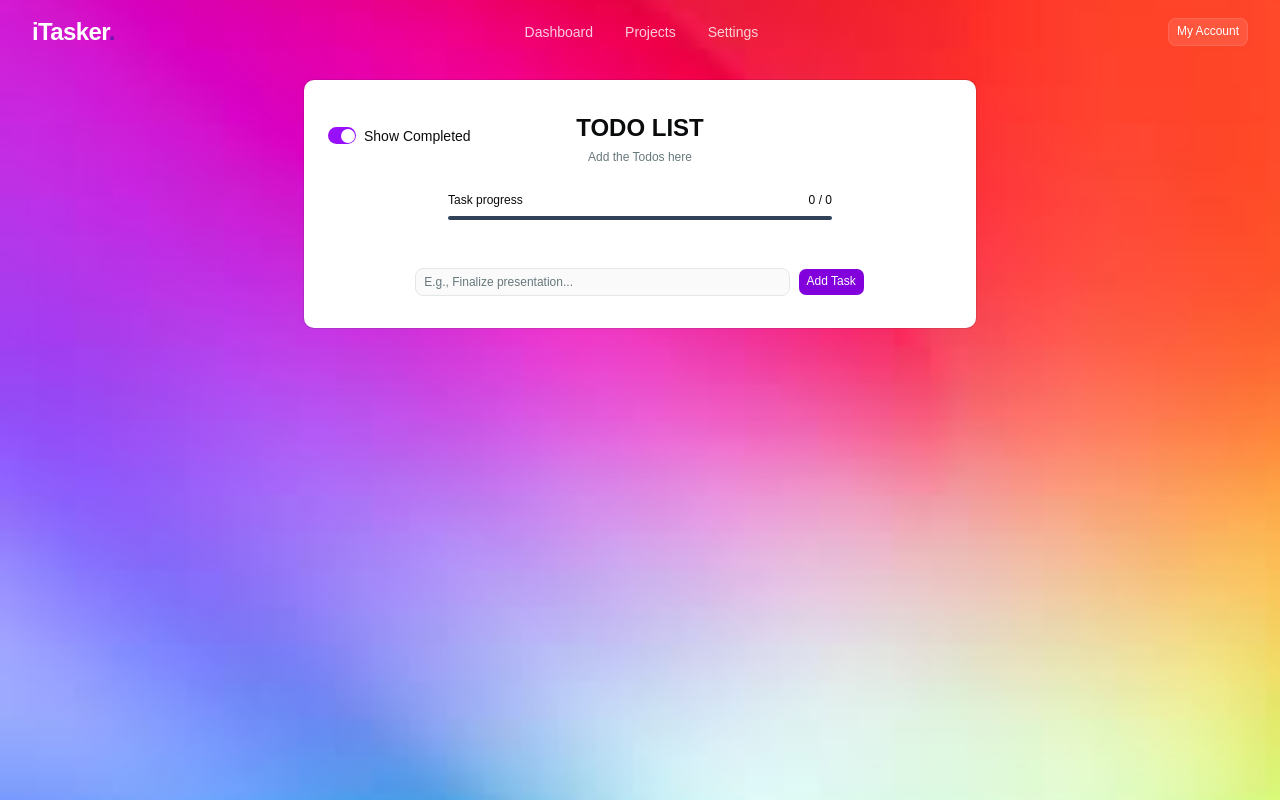
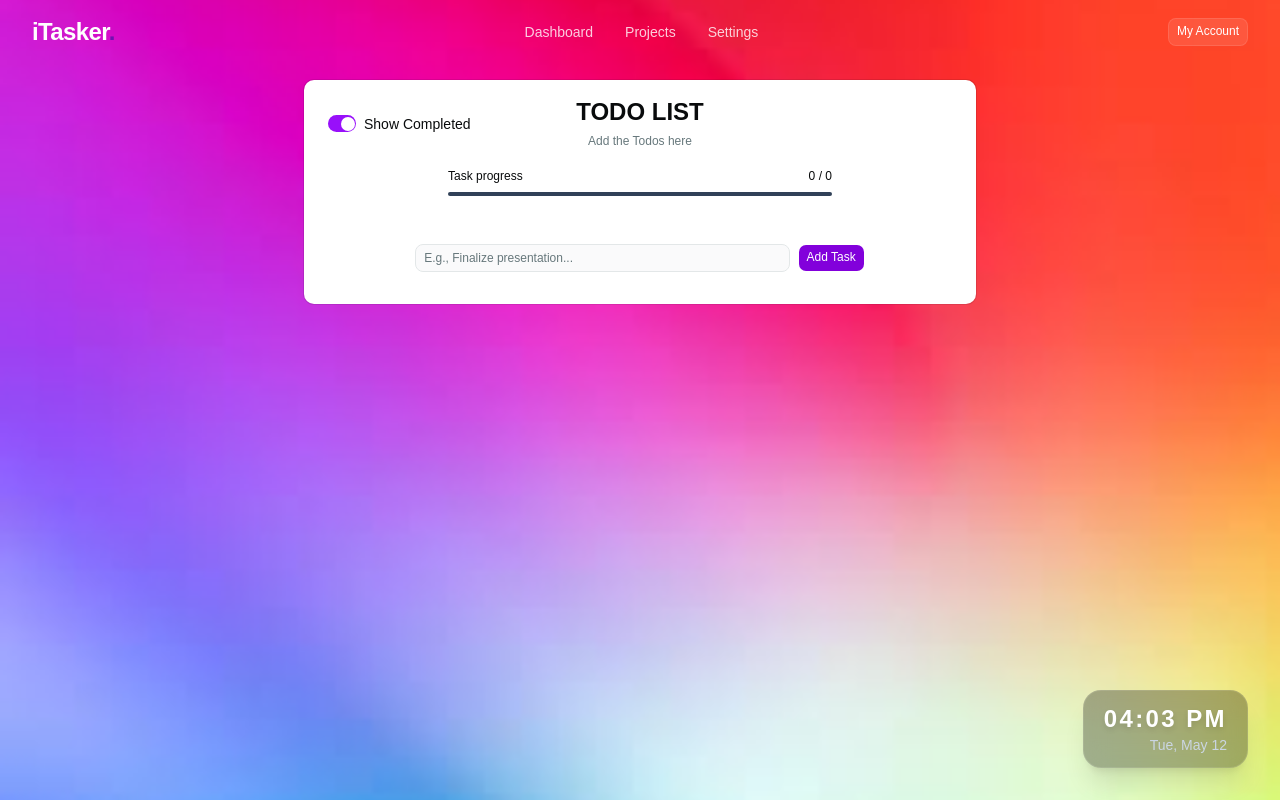
Before and after one commit to SwarnabhG07/iTasker, a React (Vite) app: page / in a window 1280 px wide. Built offline with nearby package versions, Linux system fonts and the light colour scheme.

Commit message:
feat: add real-time clock display with formatted time and date in the app

```diff
--- a/src/App.tsx
+++ b/src/App.tsx
@@ -9,7 +9,7 @@ import { Progress } from "@/components/ui/progress"
 import { Field, FieldLabel } from "@/components/ui/field"
 import { Switch } from "@/components/ui/switch"
 import { Label } from "@/components/ui/label"
-import { Pencil, Trash2, Check } from "lucide-react";
+import { Pencil, Trash2, Check } from "lucide-react"; // <-- Icons imported here
 
 "use client"
 import { Checkbox } from "@/components/ui/checkbox"
@@ -36,6 +36,18 @@ export function App() {
   const [editValue, setEditValue] = useState("");
 
   const [showFinished, setShowFinished] = useState(true);
+
+
+  const [currentTime, setCurrentTime] = useState(new Date());
+
+  useEffect(() => {
+    const timer = setInterval(() => setCurrentTime(new Date()), 1000);
+    return () => clearInterval(timer);
+  }, []);
+
+  const formattedTime = currentTime.toLocaleTimeString([], { hour: '2-digit', minute: '2-digit' });
+  const formattedDate = currentTime.toLocaleDateString([], { weekday: 'short', month: 'short', day: 'numeric' });
+
 
   const saveToLS = (newTodos: TodoItem[]) => {
     localStorage.setItem("todos", JSON.stringify(newTodos))
@@ -104,7 +116,7 @@ export function App() {
   return (
     <>
       <div
-        className="flex flex-col min-h-screen w-full items-center bg-cover bg-center bg-no-repeat"
+        className="relative flex flex-col min-h-screen w-full items-center bg-cover bg-center bg-no-repeat"
         style={{ backgroundImage: `url(${bgImage})` }}
       >
         <Navbar />
@@ -112,14 +124,14 @@ export function App() {
         <div className="flex flex-1 w-full justify-center items-start p-3 pt-20">
           <Card className="w-full max-w-2xl flex flex-col max-h-[85vh]">
 
-            <CardHeader className="relative pt-4 pb-2">
+            <CardHeader className="relative ">
               <div className="absolute left-4 sm:left-6 top-1/2 -translate-y-1/2 flex flex-col sm:flex-row items-center gap-1 sm:gap-2">
                 <Switch
                   checked={showFinished}
                   onCheckedChange={setShowFinished}
                   id="show-completed"
                 />
-                <Label htmlFor="show-completed" className="text-[10px] sm:text-sm ">
+                <Label htmlFor="show-completed" className="text-[10px] sm:text-sm">
                   Show Completed
                 </Label>
               </div>
@@ -226,6 +238,16 @@ export function App() {
 
           </Card>
         </div>
+
+        <div className="hidden sm:flex fixed bottom-8 right-8 flex-col items-end bg-black/30 backdrop-blur-md p-3 px-5 rounded-2xl border border-white/10 shadow-xl z-50">
+          <span className="text-2xl font-bold text-white tracking-widest drop-shadow-md">
+            {formattedTime}
+          </span>
+          <span className="text-sm text-slate-300 font-medium">
+            {formattedDate}
+          </span>
+        </div>
+
       </div>
     </>
   )
```
